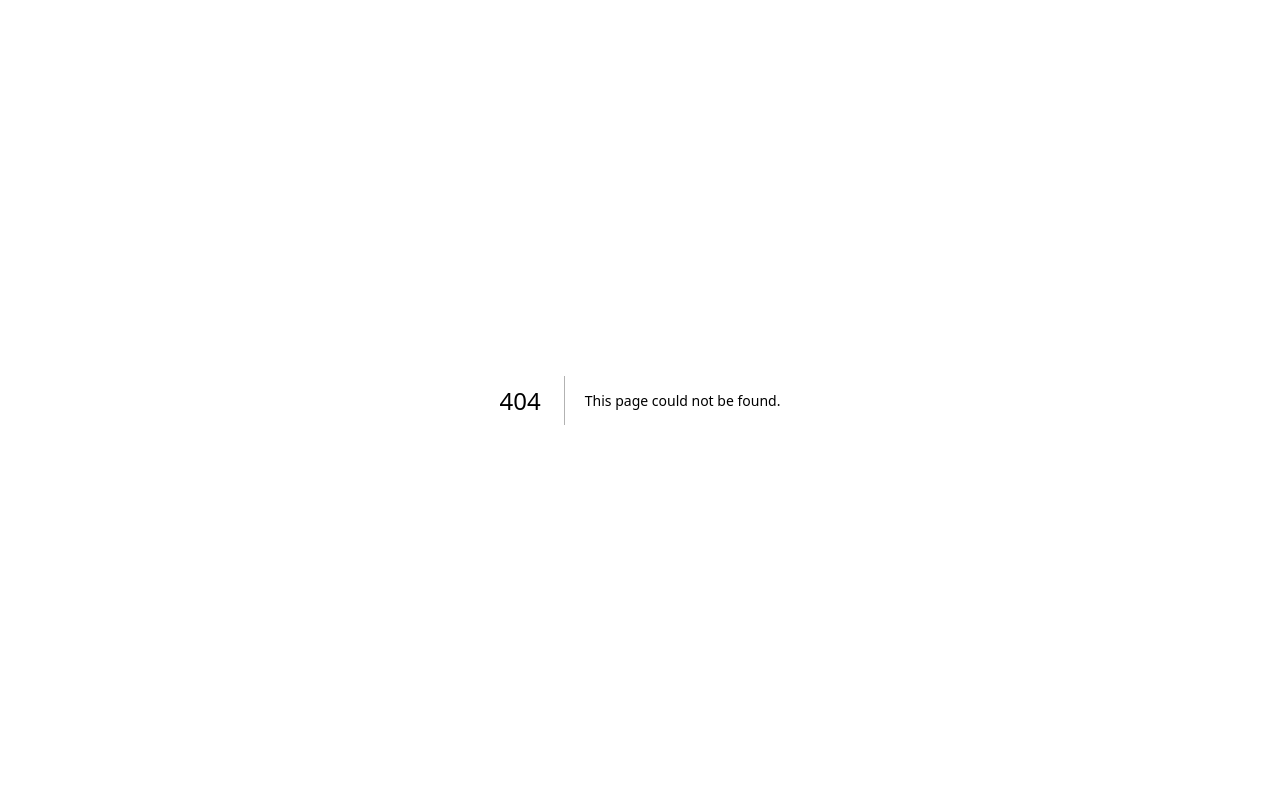
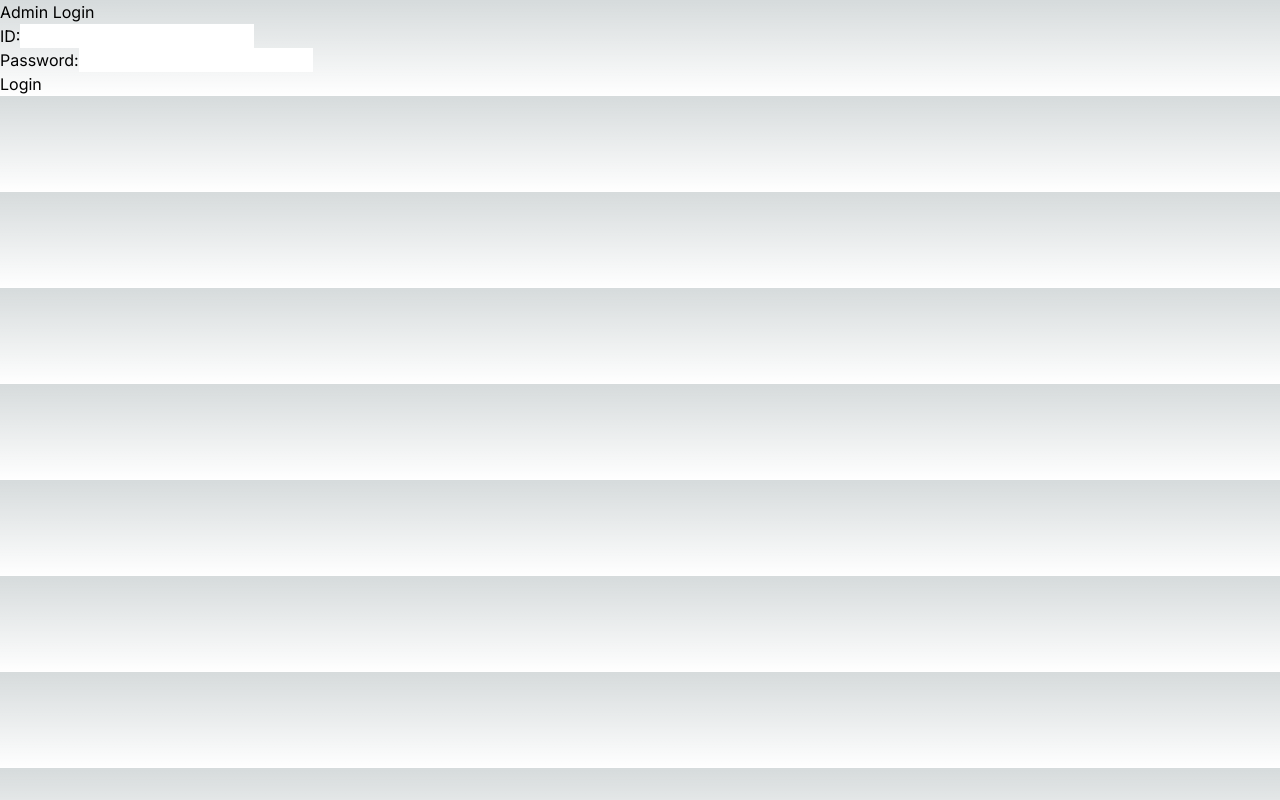
Before and after one commit to AadiXC0DE/Elabs-Quiz, a Next.js app in the folder client/: page /admin in a window 1280 px wide. Before the commit this address had no page. Built offline with nearby package versions, Linux system fonts and the light colour scheme.

Commit message:
created admin page

```diff
--- /dev/null
+++ b/client/src/app/admin/page.jsx
@@ -0,0 +1,51 @@
+"use client";
+import { useState } from "react";
+import { useRouter } from "next/navigation";
+
+export default function Admin() {
+  const [id, setId] = useState("");
+  const [password, setPassword] = useState("");
+  const router = useRouter();
+
+  const handleSubmit = async (event) => {
+    event.preventDefault();
+    // Replace the URL with the URL of your Express server
+    const res = await fetch("http://localhost:3000/api/v1/quiz/admin/login", {
+      method: "POST",
+      headers: {
+        "Content-Type": "application/json",
+      },
+      body: JSON.stringify({ id, password }),
+    });
+    if (res.ok) {
+      router.push("/admin/addQuestion");
+    } else {
+      // Handle error
+    }
+  };
+
+  return (
+    <div>
+      <h1>Admin Login</h1>
+      <form onSubmit={handleSubmit}>
+        <label htmlFor="id">ID:</label>
+        <input
+          type="text"
+          id="id"
+          value={id}
+          onChange={(event) => setId(event.target.value)}
+        />
+        <br />
+        <label htmlFor="password">Password:</label>
+        <input
+          type="password"
+          id="password"
+          value={password}
+          onChange={(event) => setPassword(event.target.value)}
+        />
+        <br />
+        <button type="submit">Login</button>
+      </form>
+    </div>
+  );
+}
--- a/client/src/app/quiz/page.jsx
+++ /dev/null
@@ -1,7 +0,0 @@
-export default function quiz() {
-  return (
-    <div>
-      <h1 className=" text-white">quiz page</h1>
-    </div>
-  );
-}
```
